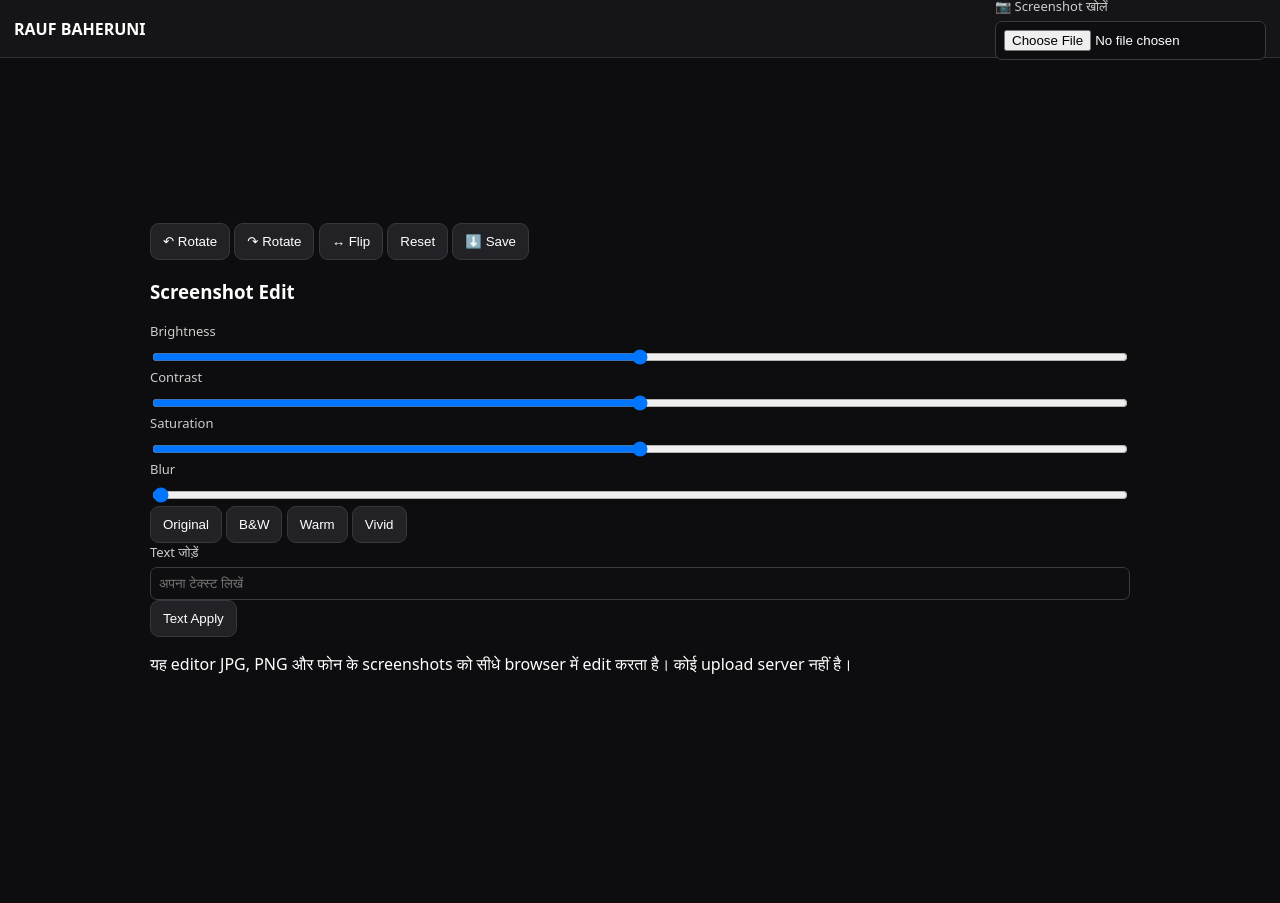
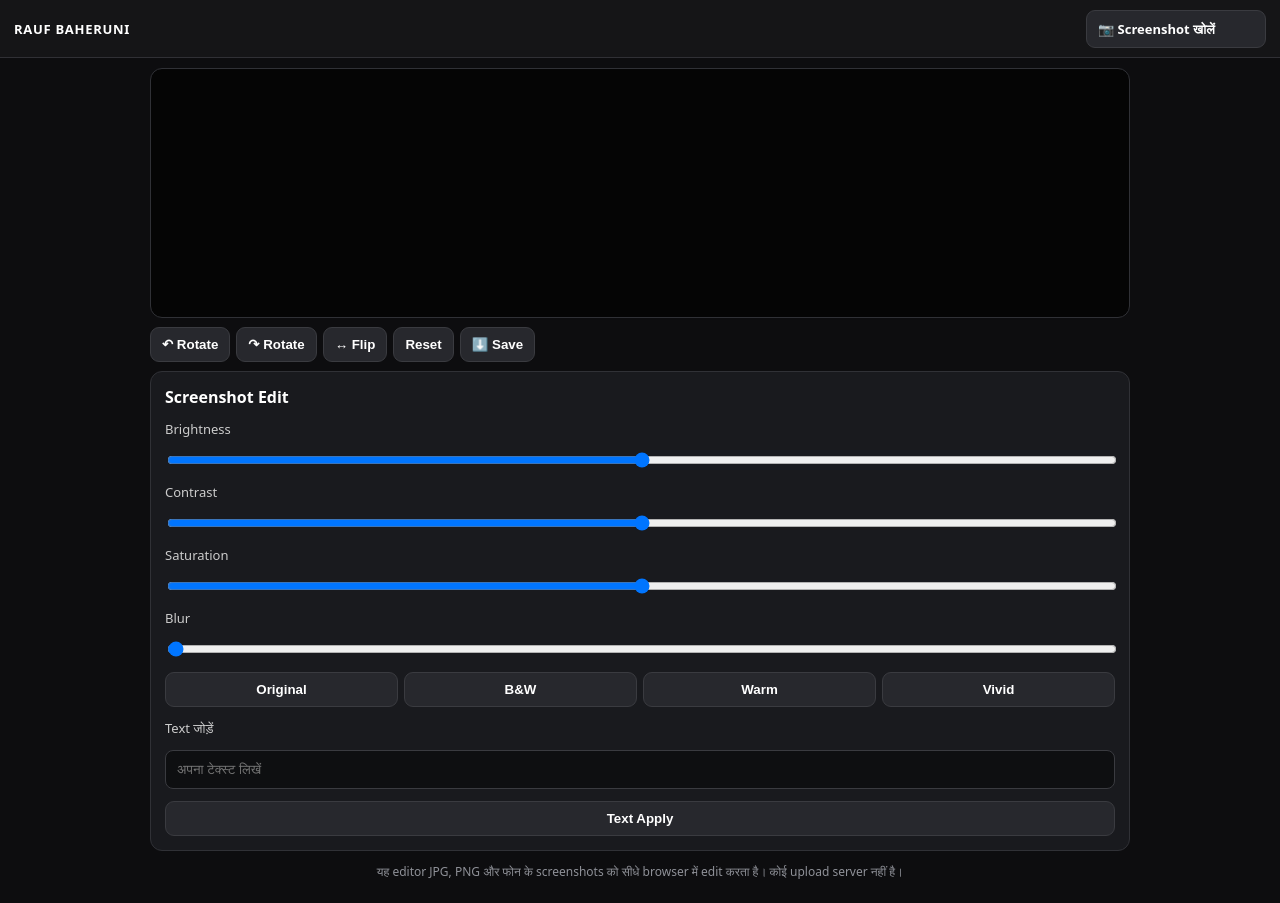
Before and after one commit to raufbaheruni/RAUF-BAHERUNI-EDIT-TOOL-, a plain HTML site: page index.html in a window 1280 px wide. Before the commit the page ends 800 px from the top, so only its background shows below. Drawn offline with Linux system fonts and the light colour scheme.

Commit message:
Update style.css

```diff
--- a/style.css
+++ b/style.css
@@ -1 +1,22 @@
-*{box-sizing:border-box}body{margin:0;background:#0d0d0f;color:#fff;font-family:system-ui,sans-serif}header{height:58px;position:sticky;top:0;z-index:3;background:#151517;border-bottom:1px solid #303035;display:flex;align-items:center;justify-content:space-between;padding:0 14px}header button{background:#fff;color:#111;border:0;border-radius:9px;padding:9px 14px;font-weight:800}main{max-width:1000px;margin:auto;padding:10px}.stage{background:#050505;border:1px solid #29292e;border-radius:14px;min-height:280px;display:flex;align-items:center;justify-content:center;overflow:hidden;padding:8px}canvas{max-width:100%;height:auto;touch-action:none}nav{display:flex;overflow-x:auto;gap:6px;padding:10px 0}button{background:#222226;color:#fff;border:1px solid #37373d;border-radius:9px;padding:10px 12px;white-space:nowrap}#panel{background:#18181b;border:1px solid #303035;border-radius:12px;padding:14px;display:flex;gap:10px;flex-wrap:wrap;align-items:center;min-height:86px}label{display:grid;gap:6px;font-size:13px;color:#ccc;min-width:180px}input{background:#0e0e10;color:#fff;border:1px solid #3a3a40;border-radius:7px;padding:8px}input[type=range]{padding:0}.bottom{display:flex;gap:8px;margin-top:10px}.bottom button{flex:1}@media(max-width:520px){main{padding:7px}.stage{min-height:220px}#panel{padding:10px}nav button{font-size:12px;padding:9px}}
+*{*{box-sizing:border-box}
+body{margin:0;background:#101114;color:#fff;font-family:system-ui,-apple-system,Segoe UI,sans-serif}
+header{position:sticky;top:0;z-index:5;height:58px;background:#18191c;border-bottom:1px solid #303136;display:flex;align-items:center;justify-content:space-between;padding:0 12px}
+header b{font-size:13px;letter-spacing:.7px}
+.open,.buttons button,.filters button,.apply{background:#27282d;border:1px solid #3a3b40;color:#fff;border-radius:9px;padding:9px 11px;font-weight:650;cursor:pointer}
+.open input{display:none}
+main{max-width:900px;margin:auto;padding:10px}
+.preview{background:#050505;border:1px solid #303136;border-radius:12px;min-height:250px;padding:8px;display:flex;align-items:center;justify-content:center;overflow:hidden}
+canvas{max-width:100%;height:auto;display:block;touch-action:none}
+.buttons{display:flex;gap:6px;overflow-x:auto;padding:9px 0}
+.buttons button{white-space:nowrap}
+section{background:#191a1e;border:1px solid #303136;border-radius:12px;padding:14px}
+h3{margin:0 0 12px;font-size:16px}
+label{display:block;font-size:13px;color:#c7c8cc;margin:12px 0}
+input[type=range]{display:block;width:100%;margin-top:7px}
+input[type=text]{display:block;width:100%;padding:11px;background:#0e0f11;color:#fff;border:1px solid #3a3b40;border-radius:8px;margin-top:7px}
+.filters{display:flex;gap:6px;flex-wrap:wrap;margin:12px 0}
+.filters button{flex:1;min-width:90px}
+.apply{width:100%}
+.note{color:#8f9198;font-size:12px;line-height:1.5;text-align:center}
+@media(max-width:500px){main{padding:7px}.preview{min-height:220px}.open{font-size:12px}}
+-sizing:border-box}body{margin:0;background:#0d0d0f;color:#fff;font-family:system-ui,sans-serif}header{height:58px;position:sticky;top:0;z-index:3;background:#151517;border-bottom:1px solid #303035;display:flex;align-items:center;justify-content:space-between;padding:0 14px}header button{background:#fff;color:#111;border:0;border-radius:9px;padding:9px 14px;font-weight:800}main{max-width:1000px;margin:auto;padding:10px}.stage{background:#050505;border:1px solid #29292e;border-radius:14px;min-height:280px;display:flex;align-items:center;justify-content:center;overflow:hidden;padding:8px}canvas{max-width:100%;height:auto;touch-action:none}nav{display:flex;overflow-x:auto;gap:6px;padding:10px 0}button{background:#222226;color:#fff;border:1px solid #37373d;border-radius:9px;padding:10px 12px;white-space:nowrap}#panel{background:#18181b;border:1px solid #303035;border-radius:12px;padding:14px;display:flex;gap:10px;flex-wrap:wrap;align-items:center;min-height:86px}label{display:grid;gap:6px;font-size:13px;color:#ccc;min-width:180px}input{background:#0e0e10;color:#fff;border:1px solid #3a3a40;border-radius:7px;padding:8px}input[type=range]{padding:0}.bottom{display:flex;gap:8px;margin-top:10px}.bottom button{flex:1}@media(max-width:520px){main{padding:7px}.stage{min-height:220px}#panel{padding:10px}nav button{font-size:12px;padding:9px}}
```
